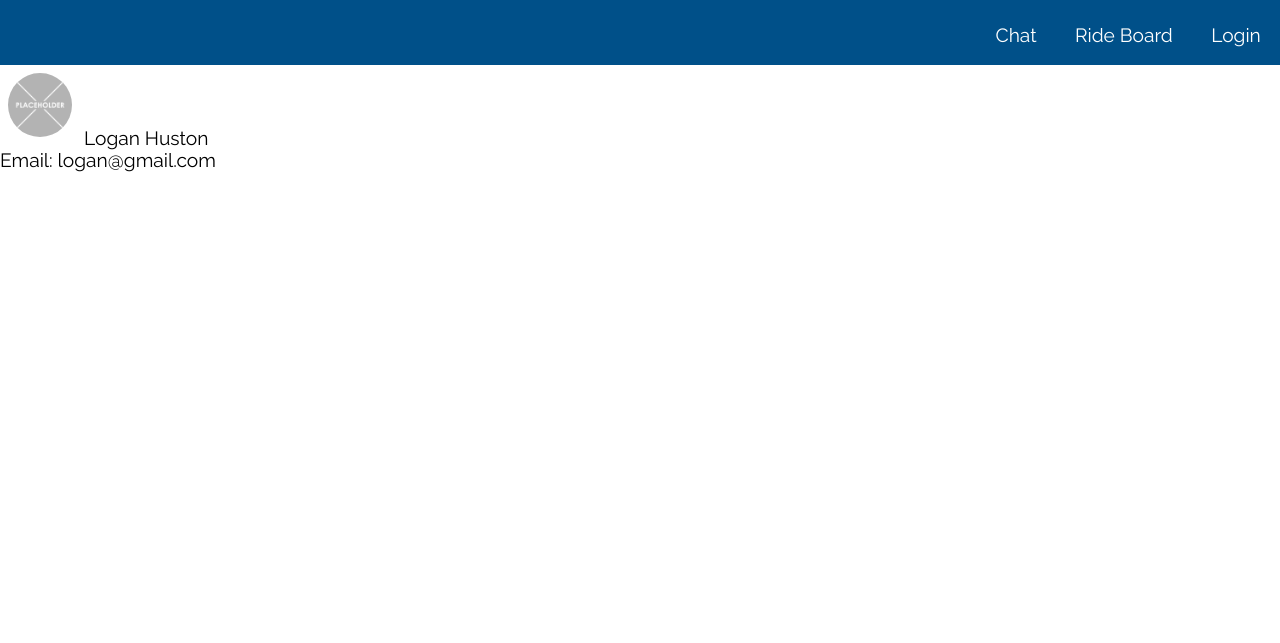
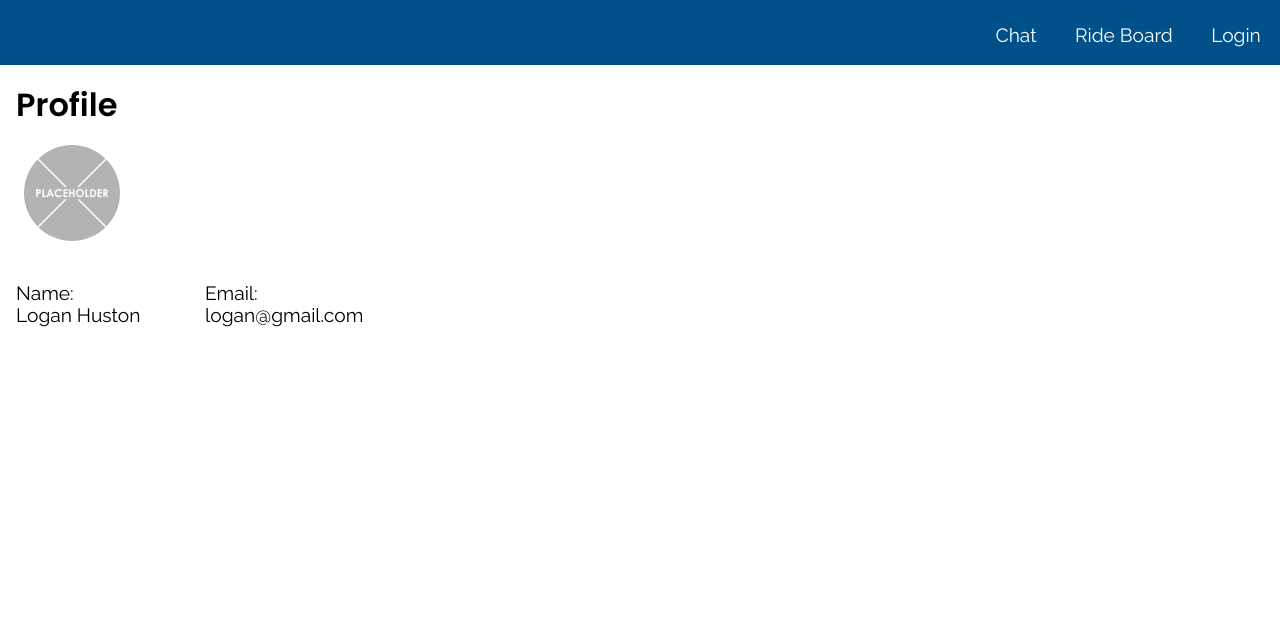
Before and after one commit to blissfulsaint/icarpool, a website built with Vite: page src/account/index.html in a window 1280 px wide. Shown: the part 73-716 px from the top of the page. Built offline with nearby package versions, Linux system fonts and the light colour scheme; files whose address does not match are found by name.

Commit message:
added style to the account page

```diff
--- a/src/account/index.html
+++ b/src/account/index.html
@@ -12,9 +12,12 @@
     <nav></nav>
     <main>
         <div id="account">
+        <h2>Profile</h2>
             <img class="profile-img" src="../public/images/placeholder.png">
-            <span class="account-name">Logan Huston</span>
-            <p>Email: <span>logan@gmail.com</span></p>
+            <div id="user-info">
+                <p class="user-info-item">Name: <br><span>Logan Huston</span></p>
+                <p class="user-info-item">Email: <br><span>logan@gmail.com</span></p>
+            </div>
         </div>
     </main>
     <footer></footer>
--- a/src/sass/block/_account.scss
+++ b/src/sass/block/_account.scss
@@ -2,8 +2,34 @@
 
 main {
     #account {
+        padding: 1em;
+        h2{
+            font-size: 2em;
+        }
         & .profile-img {
-            width: 4em;
+            width: 6em;
+            margin-top: 1em;
+        }
+        p {
+            margin: 1.5em 0;
+        }
+
+        #user-info{
+            display: flex;
+            gap: 0 4em;
+            flex-wrap: wrap;
+        }
+        .user-info-item {
+            min-width: 125px;
+        }
+
+        @media (min-width: 600px) {
+          }
     }
 }
+
+.dark {
+    main {
+        color: white;
+    }
 }
```
Also changed, not shown: src/css/style.css, 1 other file.
